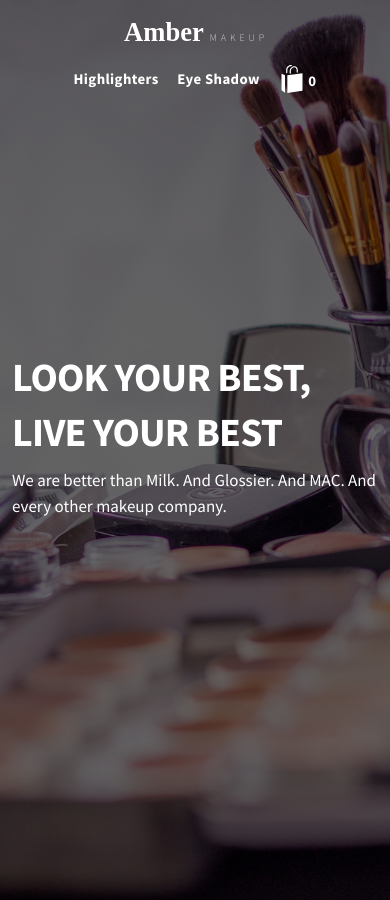
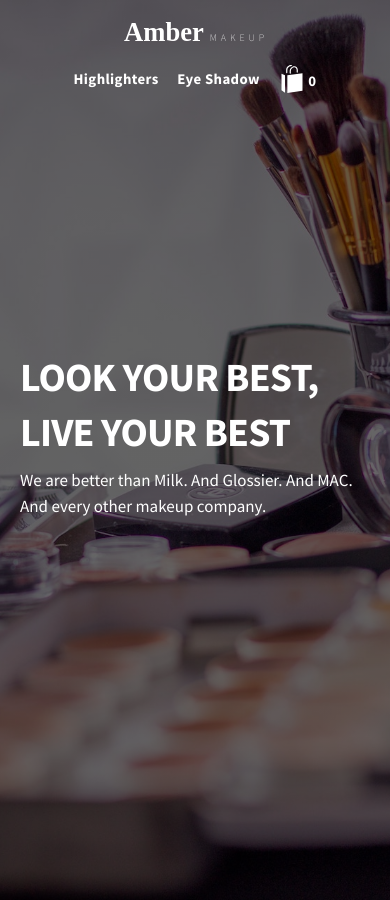
Before and after one commit to gaberomualdo/amber-makeup-site, a Jekyll site: the page built from index.html, in a window 390 px wide and 900 px high. Built offline with Jekyll 4.4.1, drawn with Linux system fonts in a browser that asks for light colours.

Commit message:
more responsiveness updates

```diff
--- a/assets/css/main.css
+++ b/assets/css/main.css
@@ -47,7 +47,7 @@ section.main_section div p {
 }
 @media (max-width: 750px) {
   section.main_section {
-    padding: 1.5rem;
+    padding: 2.5rem;
     padding-top: calc((100vh - 25rem) / 2);
     overflow: auto;
     height: auto;
--- a/assets/css/nav.css
+++ b/assets/css/nav.css
@@ -107,7 +107,7 @@ nav.not_top * {
 }
 @media (max-width: 750px) {
   nav {
-    padding: 1.5rem;
+    padding: 1.5rem 2rem;
     height: auto;
     overflow: auto;
     text-align: center;
@@ -130,4 +130,7 @@ nav.not_top * {
     float: none;
     vertical-align: text-top;
   }
+  nav.not_top {
+    background-color: rgba(255,255,255,0.9);
+  }
 }
```
Also changed, not shown: 3 other files.
